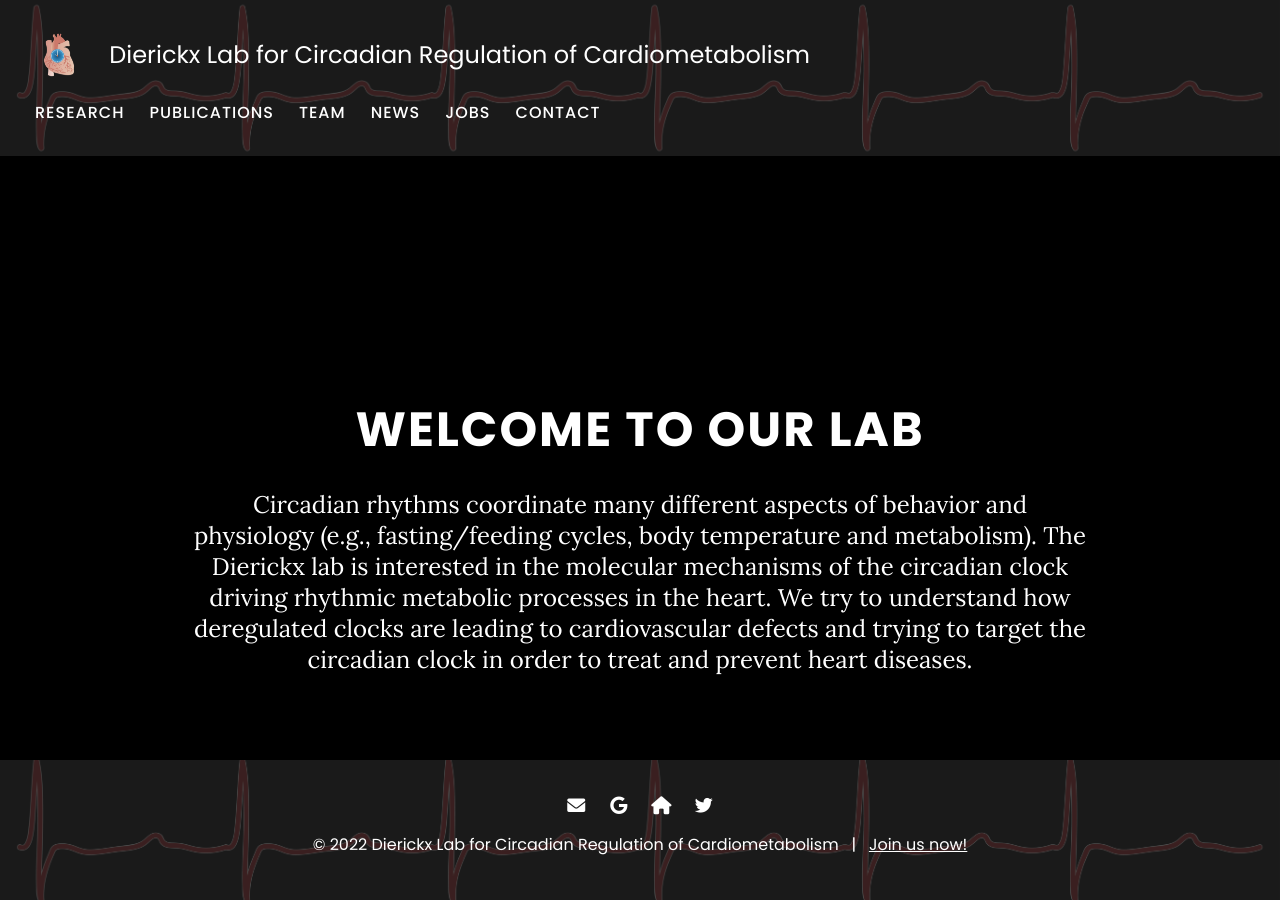
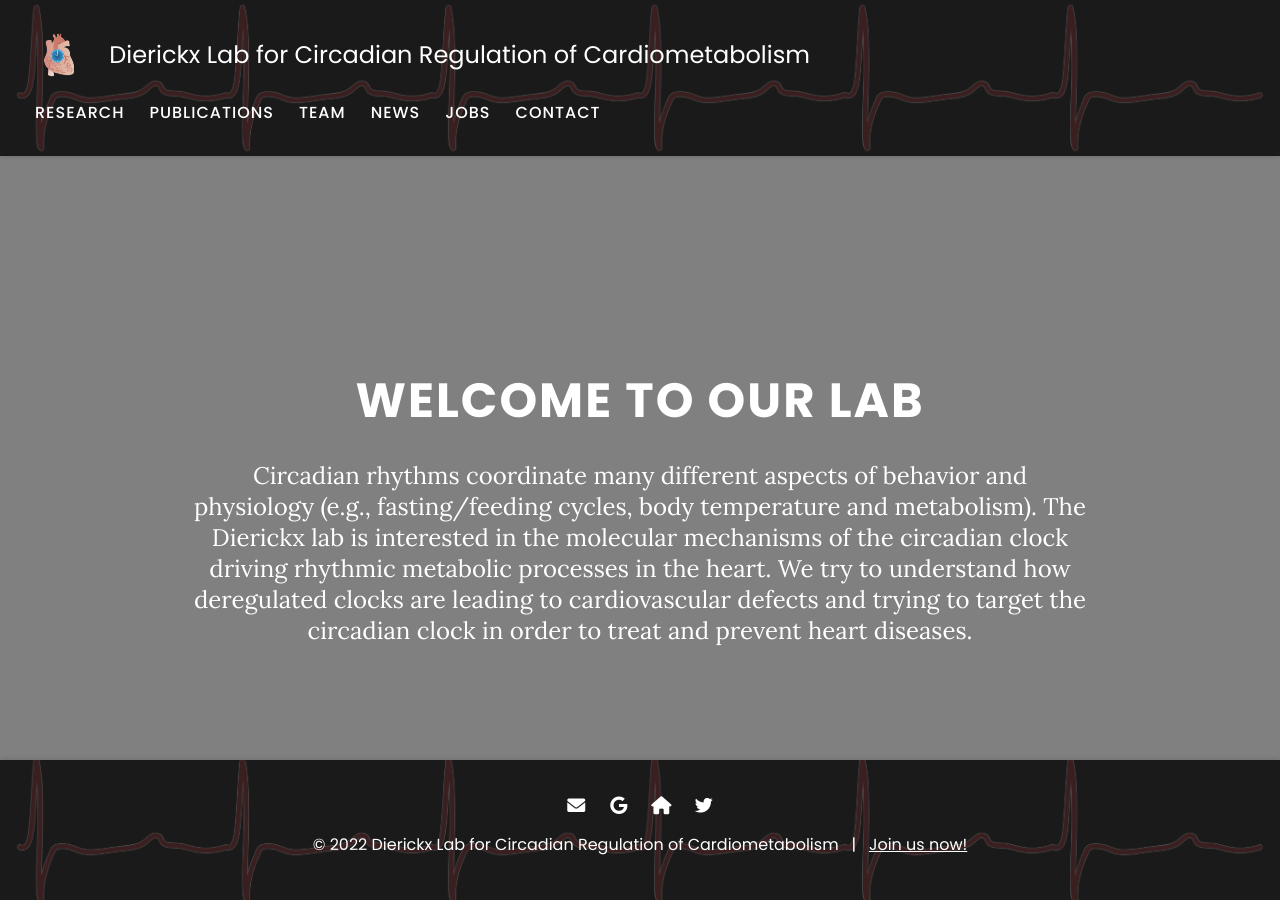
Before and after one commit to theDierickxLab/theDierickxLab, a Jekyll site: the page built from index.md, in a window 1280 px wide. Built offline with Jekyll 4.4.1, drawn with Linux system fonts in a browser that asks for light colours.

Commit message:
Update index.md

```diff
--- a/index.md
+++ b/index.md
@@ -6,7 +6,7 @@ title: Home
 <head>
 <style>
 body {
-    background-color: black;
+    background-color: grey;
 }
 </style>
 </head>
@@ -15,7 +15,7 @@ body {
 </html>
 
 
-<br><br><br><br>
+<br><br><br>
 
 
 #  <span style="color:white;font-weight:bold;font-size:3rem;text-align:center">WELCOME TO OUR LAB</span>
```
